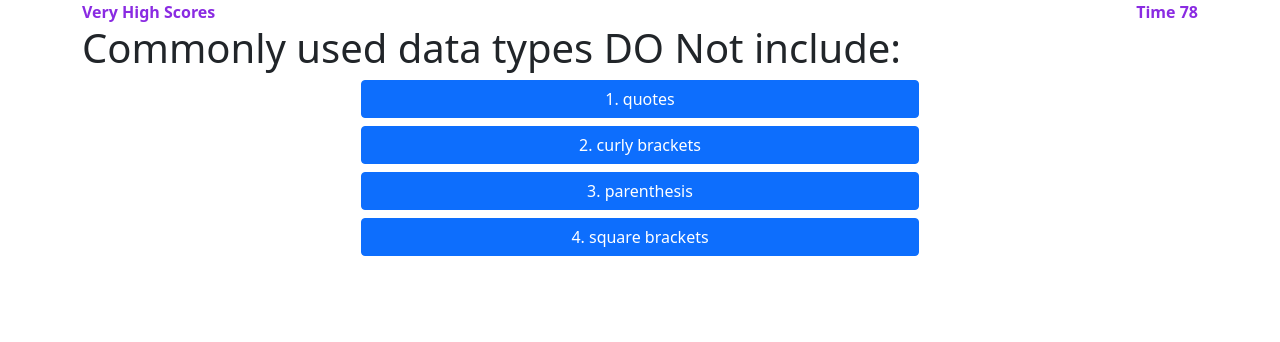
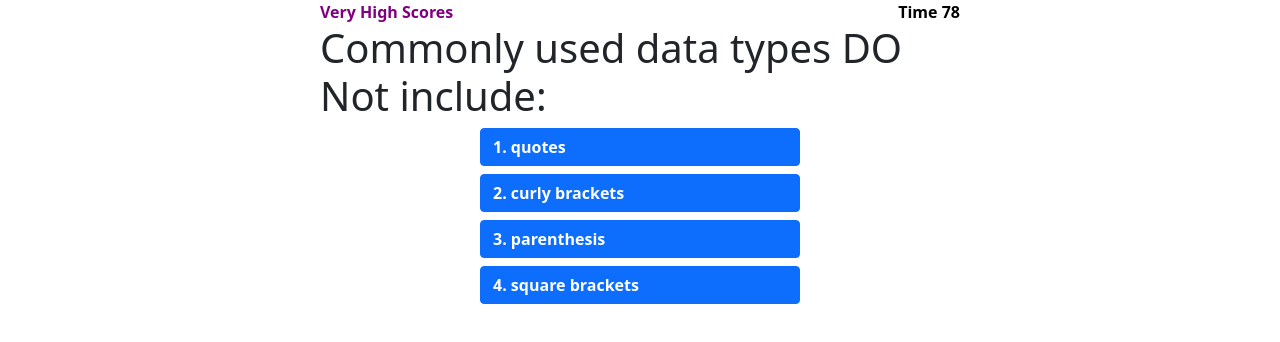
Before and after one commit to druharo/CODEQUIZ, a plain HTML site: page index.html in a window 1280 px wide. Both pictures are taken after a click on the button "Start Quiz". Drawn offline with nearby package versions, Linux system fonts and the light colour scheme.

Commit message:
modified CSS and HTML files

```diff
--- a/index.html
+++ b/index.html
@@ -17,8 +17,8 @@
 <body>
     <section class="container">
         <main class="row">
-            <div class="col">Very High Scores</div>
-            <div class="col float-end">
+            <div class="col col2">Very High Scores</div>
+            <div class="col col2" float-end">
                 <div class="float-end">Time <span id="time"></span></div>
             </div>
         </main>
--- a/style.css
+++ b/style.css
@@ -1,8 +1,28 @@
 button:hover {
-    color: blueviolet;
+    color: white;
+    background-color: purple;
 }
-.col {
-    color:blueviolet;
+
+/* color as per mock-up */
+
+.col2 {
+    color:purple;
     font-weight: bold;
-
 }
+/* button color on hover */
+.btn-primary:hover {
+    background-color: purple;
+}
+/* Aligning as per mockup */
+.btn-primary {
+    font-weight: bold;
+    text-align: left;
+}
+.container{
+    box-sizing: border-box;
+    padding: 0 250px;
+}
+/* timer to black clor */
+.float-end{
+    color: black;
+}
```
